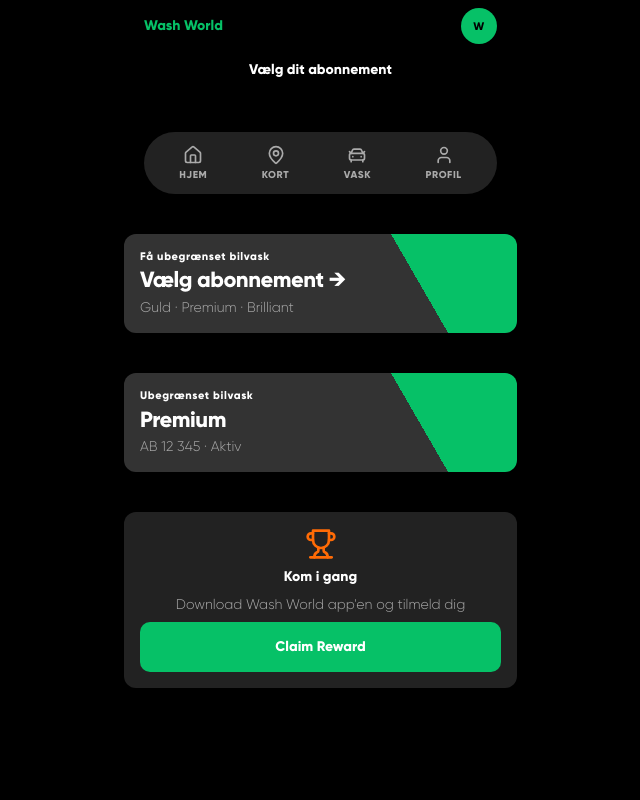
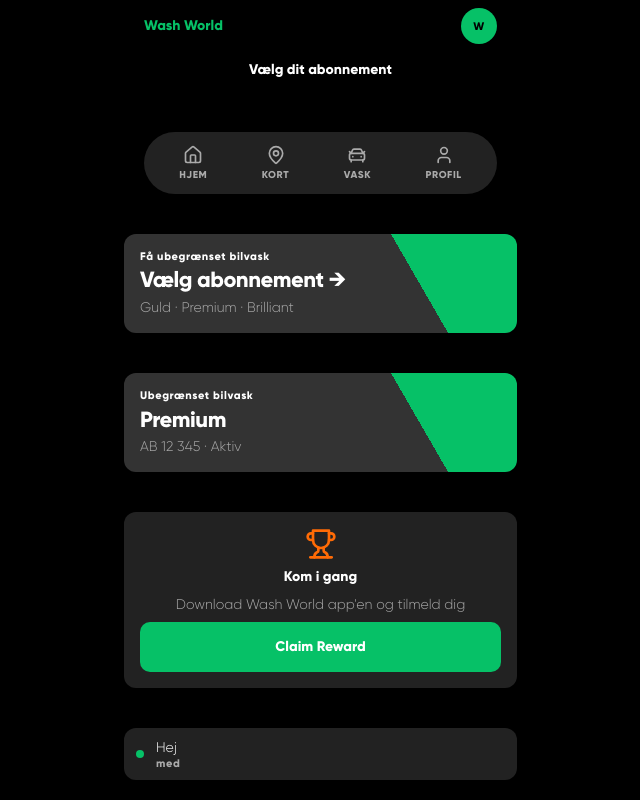
Before and after one commit to web2026-1-wash-world/wash_world_frontend, a Next.js app: page /dev/components in a window 1280 px wide. Shown: the part 852-1652 px from the top of the page, without its empty margins (321-961 px from the left). Before the commit the page ends 1560 px from the top, so only its background shows below. Built offline with nearby package versions, Linux system fonts and the light colour scheme.

Commit message:
feat: add ListItem component to TestPage for enhanced display of information

```diff
--- a/src/app/dev/components/page.tsx
+++ b/src/app/dev/components/page.tsx
@@ -14,6 +14,7 @@
 import { BottomNav } from "@/app/components/ui/BottomNav";
 import { HeroCard } from "@/app/components/cards/HeroCard";
 import { TrophyCard } from "@/app/components/cards/TrophyCard";
+import { ListItem } from "@/app/components/ui/ListItem";
 
 function TestPage() {
   const [firstName, setFirstName] = useState("");
@@ -96,6 +97,9 @@
       <div className="py-5">
         <TrophyCard title="Kom i gang" description="Download Wash World app'en og tilmeld dig"/>
       </div>
+      <div className="py-5">
+        <ListItem title="Hej" subtitle="med"  />
+      </div>
     </div>
   );
 }
```
